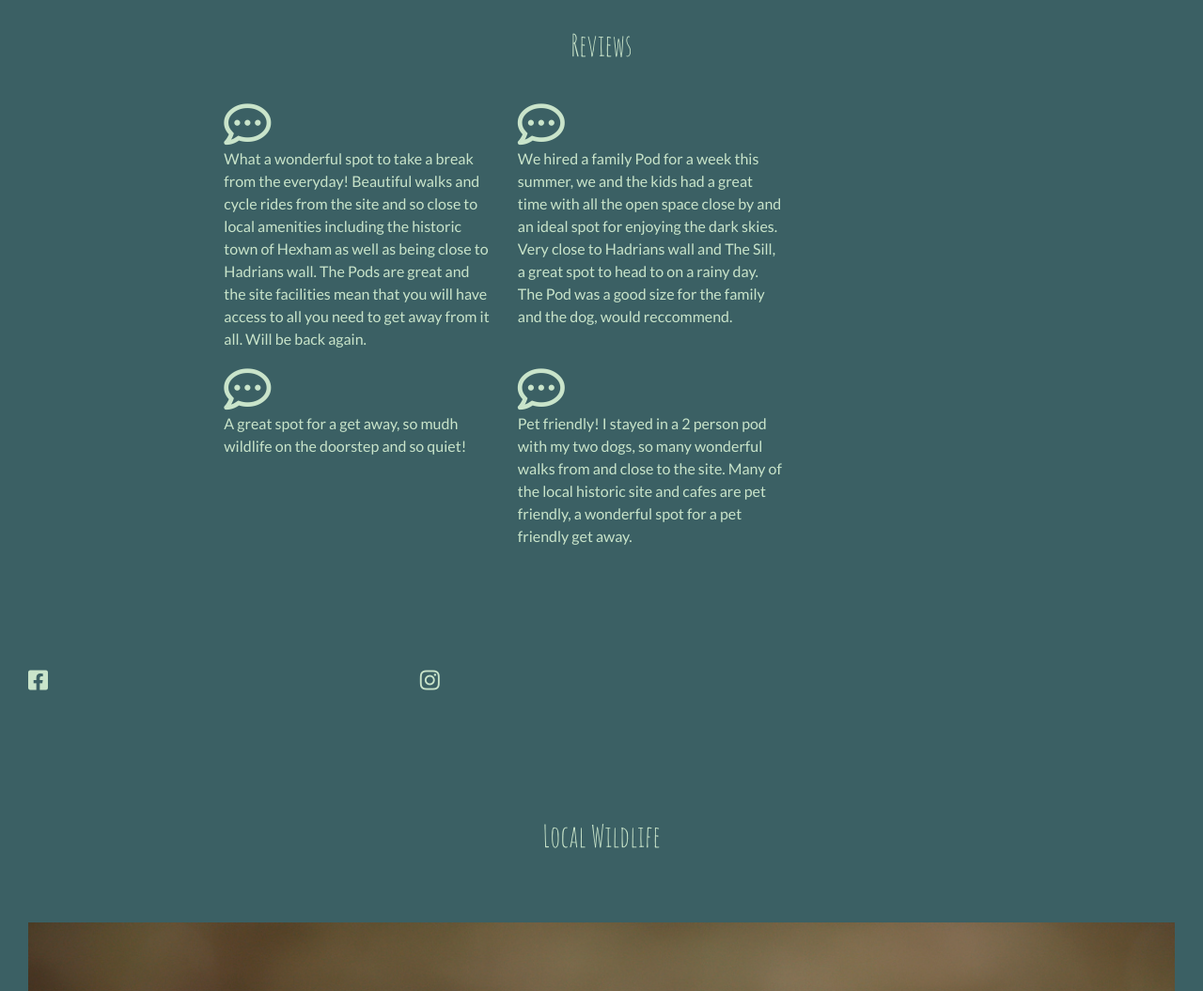
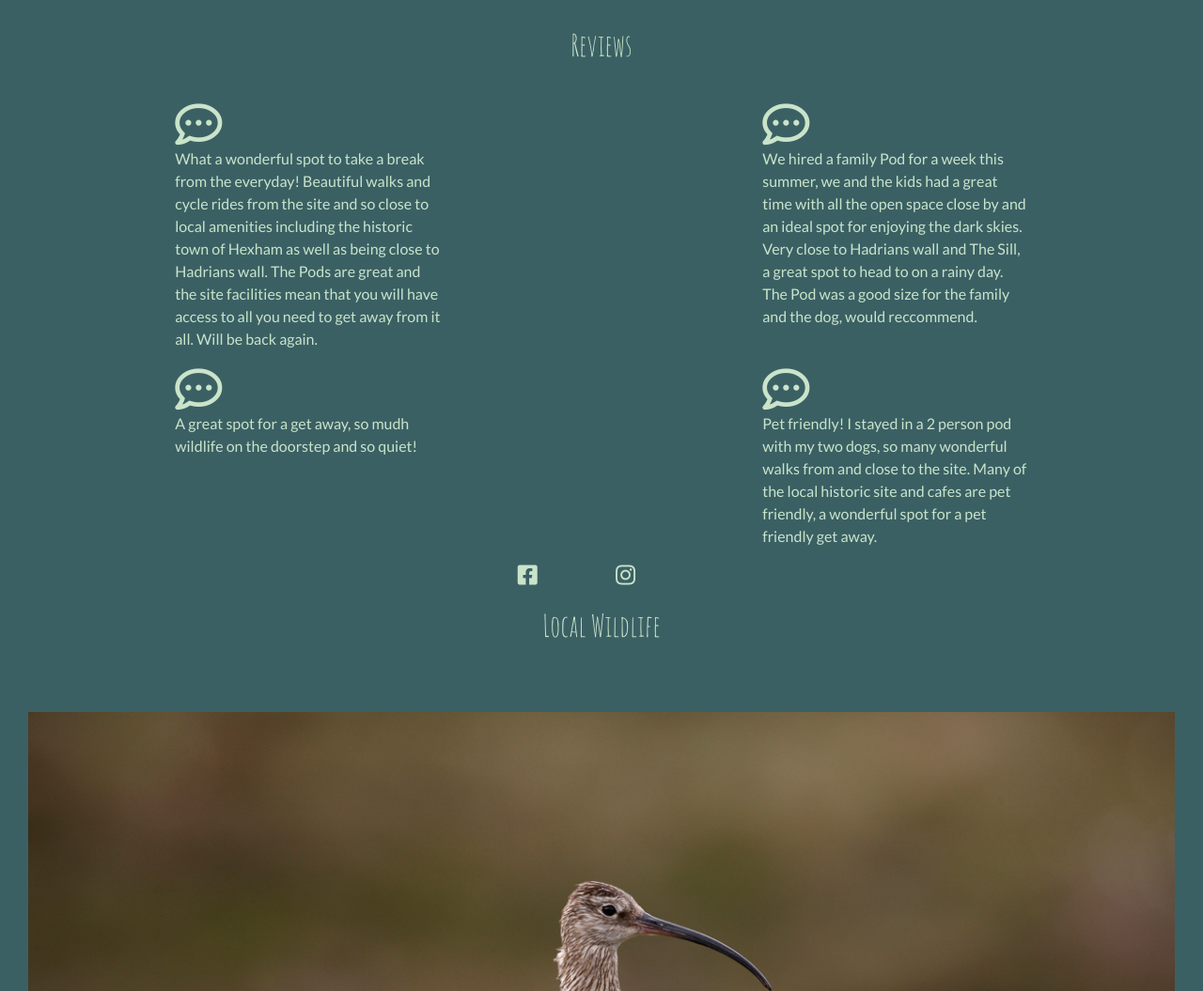
Before and after one commit to Spannakin/WildGetaway, a plain HTML site: page index.html in a window 1280 px wide. Shown: the part 1650-2705 px from the top of the page at 94% size. Drawn offline with nearby package versions, Linux system fonts and the light colour scheme; some icons are missing.

Commit message:
changes to bootstrap grid in review section

```diff
--- a/assets/style.css
+++ b/assets/style.css
@@ -1,6 +1,6 @@
 @import url('https://fonts.googleapis.com/css2?family=Amatic+SC:wght@400;700&family=Lato:wght@100;300;400;700;900&display=swap');
 
-/*colors*/
+
 html {
   scroll-behavior: smooth;
 }
@@ -45,12 +45,14 @@ img {
     vertical-align: text-bottom;
 }
 
-/*fonts*/
+i {
+    line-height: 2rem;
+}
+
+
 #comment-icon {
     font-size: 50px;
 }
-
-/*header*/
 
 .navbar {
     position:absolute;
@@ -92,7 +94,7 @@ a:hover {
 /*external links*/
 
 #social-image {
-    line-height: 16em;
+    line-height: 2rem;
     color: #C9E4CA;
 }
 
--- a/index.html
+++ b/index.html
@@ -117,8 +117,8 @@
                     <h2>Reviews</h2>
                 </div>
             </div>
-            <div class="row">
-                <div class="col-sm-12 col-md-3 offset-md-2">
+            <div class="row justify-content-around">
+                <div class="col-sm-12 col-md-3">
                     <i class="far fa-comment-dots" id="comment-icon"></i>
                     <p>
                         What a wonderful spot to take a break from the everyday!
@@ -137,8 +137,8 @@
                     </p>
                 </div>
             </div>
-            <div class="row">
-                <div class="col-sm-12 col-md-3 offset-md-2">
+            <div class="row justify-content-around">
+                <div class="col-sm-12 col-md-3">
                     <i class="far fa-comment-dots" id="comment-icon"></i>
                     <p>
                         A great spot for a get away, so mudh wildlife on the doorstep and so quiet!
@@ -155,19 +155,19 @@
         </div>
         <div class="container-fluid" id="social-links">
             <div class="row">
-                <div class="col" id="social-image">
+                <div class="col-sm-1 offset-sm-5" id="social-image">
                     <a href="https://www.facebook.com/" target=_blank>
                     <i class="fab fa-facebook-square" aria-hidden="true" id="social-icon"></i>
                     <span class="sr-only">facebook</span>
                     </a>
                 </div>
-                <div class="col" id="social-image">
+                <div class="col-sm-1" id="social-image">
                     <a href="http://www.instagram.com" target=_blank>
                     <i class="fab fa-instagram" aria-hidden="true" id="social-icon"></i>
                     <span class="sr-only">Instagram</span>
                     </a>
                 </div>
-                <div class="col" id="social-image">
+                <div class="col-sm-1" id="social-image">
                     <a href="https://www.tripadvisor.co.uk/">
                     <i class="fab fa-tripadvisor" aria-hidden="true" id="social-icon" ></i>
                     <span class="sr-only">Trip Advisor</span>
```
